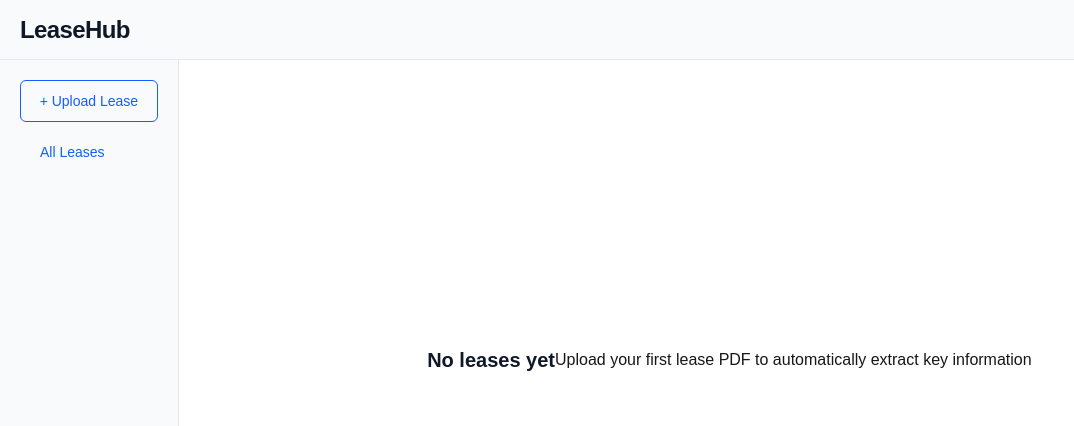
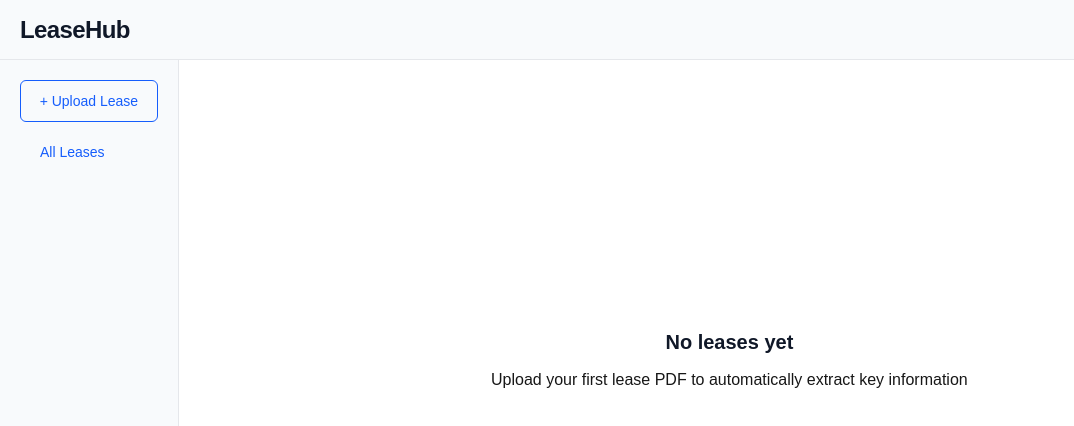
Before and after one commit to ASabadosh/lease-hub, a Next.js app: page / in a window 1280 px wide. Shown: the top 426 px of the page, without its empty margins (0-1074 px from the left). Built offline with nearby package versions, Linux system fonts and the light colour scheme; no server answers; the database is empty.

Commit message:
fix: css changes/fixes

```diff
--- a/src/app/page.tsx
+++ b/src/app/page.tsx
@@ -20,7 +20,7 @@ export default async function Home() {
   } else if (leases.length === 0) {
     return (
       <main className="w-full">
-      <div className = "flex items-center justify-center bg-white h-[600px] border-l border-b border-gray-200">
+      <div className = "flex flex-col gap-3 items-center justify-center bg-white h-[600px] border-l border-b border-gray-200">
         <h2 className="text-xl font-semibold text-gray-900">
           No leases yet
         </h2>
--- a/src/components/leaseTable.module.css
+++ b/src/components/leaseTable.module.css
@@ -47,3 +47,8 @@
 .wrapper :global(.tabulator-col-resize-handle) {
   display: none;
 }
+
+:global(.break-words-cell) {
+  overflow-wrap: anywhere;
+  word-break: break-word;
+}
--- a/src/components/leaseTable.tsx
+++ b/src/components/leaseTable.tsx
@@ -39,7 +39,8 @@ export default function LeaseTable({ lease, additional_lease_fields, onFieldAdde
         cellEdited: function(cell: any) {
             updateDatabase(cell, "field");
             onTableUpdated(cell, "field");
-        }
+        },
+        cssClass: "break-words-cell",
     },
     {
         title: "Value",
@@ -52,7 +53,8 @@ export default function LeaseTable({ lease, additional_lease_fields, onFieldAdde
         cellEdited: function(cell: any) {
             updateDatabase(cell, "value");
             onTableUpdated(cell, "value");
-        }
+        },
+        cssClass: "break-words-cell",
     },
     {
         title: "Confirmed",
@@ -64,7 +66,7 @@ export default function LeaseTable({ lease, additional_lease_fields, onFieldAdde
         cellEdited: function(cell: any) {
             updateDatabase(cell, "confirmed");
             onTableUpdated(cell, "confirmed");
-        }
+        },
     },
     {
         title: "Clauses",
@@ -77,7 +79,8 @@ export default function LeaseTable({ lease, additional_lease_fields, onFieldAdde
         cellEdited: function(cell: any) {
             updateDatabase(cell, "clauses");
             onTableUpdated(cell, "clauses");
-        }
+        },
+        cssClass: "break-words-cell",
     },
     {
         title: "ID",
```
Also changed, not shown: src/database/addAdditionalLeaseField.ts (line endings or trailing spaces).
